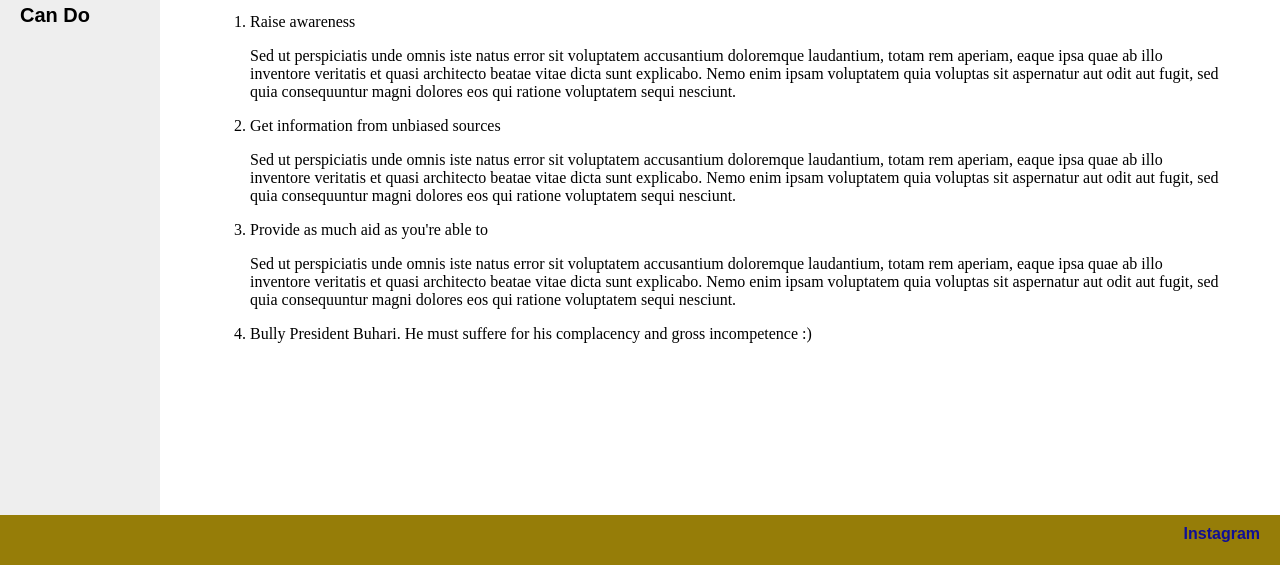
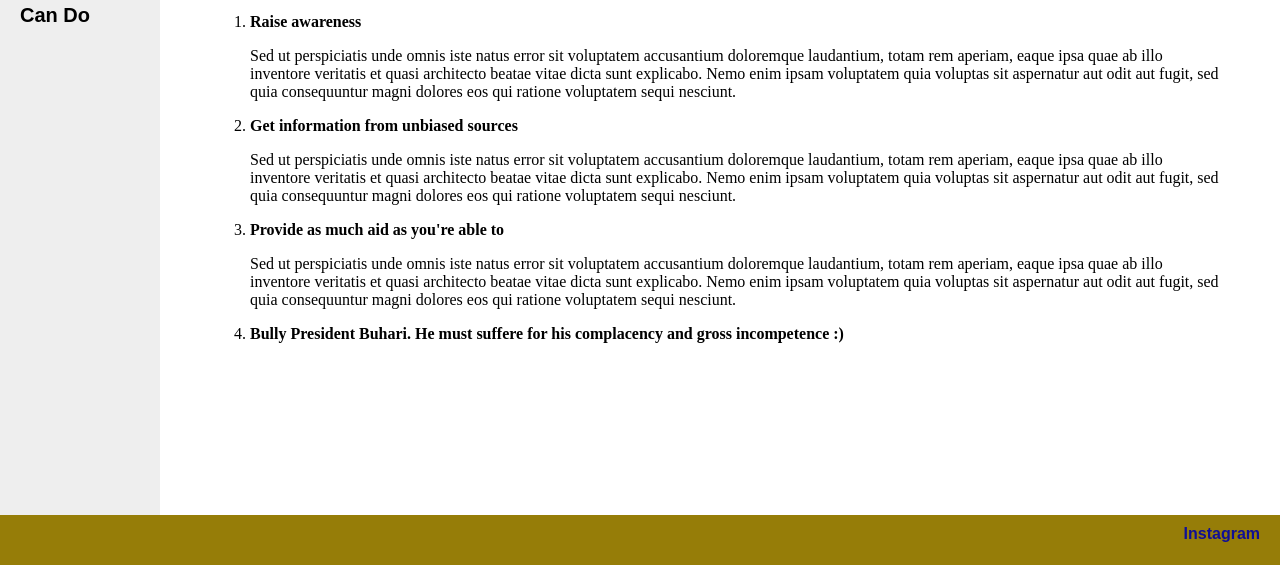
Before and after one commit to oziomarc/three-page-site, a plain HTML site: page action.html in a window 1280 px wide. Shown: the part 235-808 px from the top of the page. Drawn offline with Linux system fonts and the light colour scheme.

Commit message:
Update action.html

```diff
--- a/action.html
+++ b/action.html
@@ -32,7 +32,7 @@
         <div id="content-spacing">
           <h1>What <em>You</em> Can Do:</h1>
             <ol>
-              <li>Raise awareness</li>
+              <li><b>Raise awareness</b></li>
               <p>Sed ut perspiciatis unde omnis iste natus error sit voluptatem
                  accusantium doloremque laudantium, totam rem aperiam, eaque
                  ipsa quae ab illo inventore veritatis et quasi architecto
@@ -40,7 +40,7 @@
                  quia voluptas sit aspernatur aut odit aut fugit, sed quia
                  consequuntur magni dolores eos qui ratione voluptatem sequi
                  nesciunt.</p>
-              <li>Get information from unbiased sources</li>
+              <li><b>Get information from unbiased sources</b></li>
               <p>Sed ut perspiciatis unde omnis iste natus error sit voluptatem
                  accusantium doloremque laudantium, totam rem aperiam, eaque
                  ipsa quae ab illo inventore veritatis et quasi architecto
@@ -48,7 +48,7 @@
                  quia voluptas sit aspernatur aut odit aut fugit, sed quia
                  consequuntur magni dolores eos qui ratione voluptatem sequi
                  nesciunt.</p>
-              <li>Provide as much aid as you're able to</li>
+              <li><b>Provide as much aid as you're able to</b></li>
               <p>Sed ut perspiciatis unde omnis iste natus error sit voluptatem
                  accusantium doloremque laudantium, totam rem aperiam, eaque
                  ipsa quae ab illo inventore veritatis et quasi architecto
@@ -56,8 +56,8 @@
                  quia voluptas sit aspernatur aut odit aut fugit, sed quia
                  consequuntur magni dolores eos qui ratione voluptatem sequi
                  nesciunt.</p>
-              <li>Bully President Buhari. He must suffere for his complacency and
-                gross incompetence :)</li>
+              <li><b>Bully President Buhari. He must suffere for his complacency and
+                gross incompetence :)</b></li>
             </ol>
 
         </div>
```
